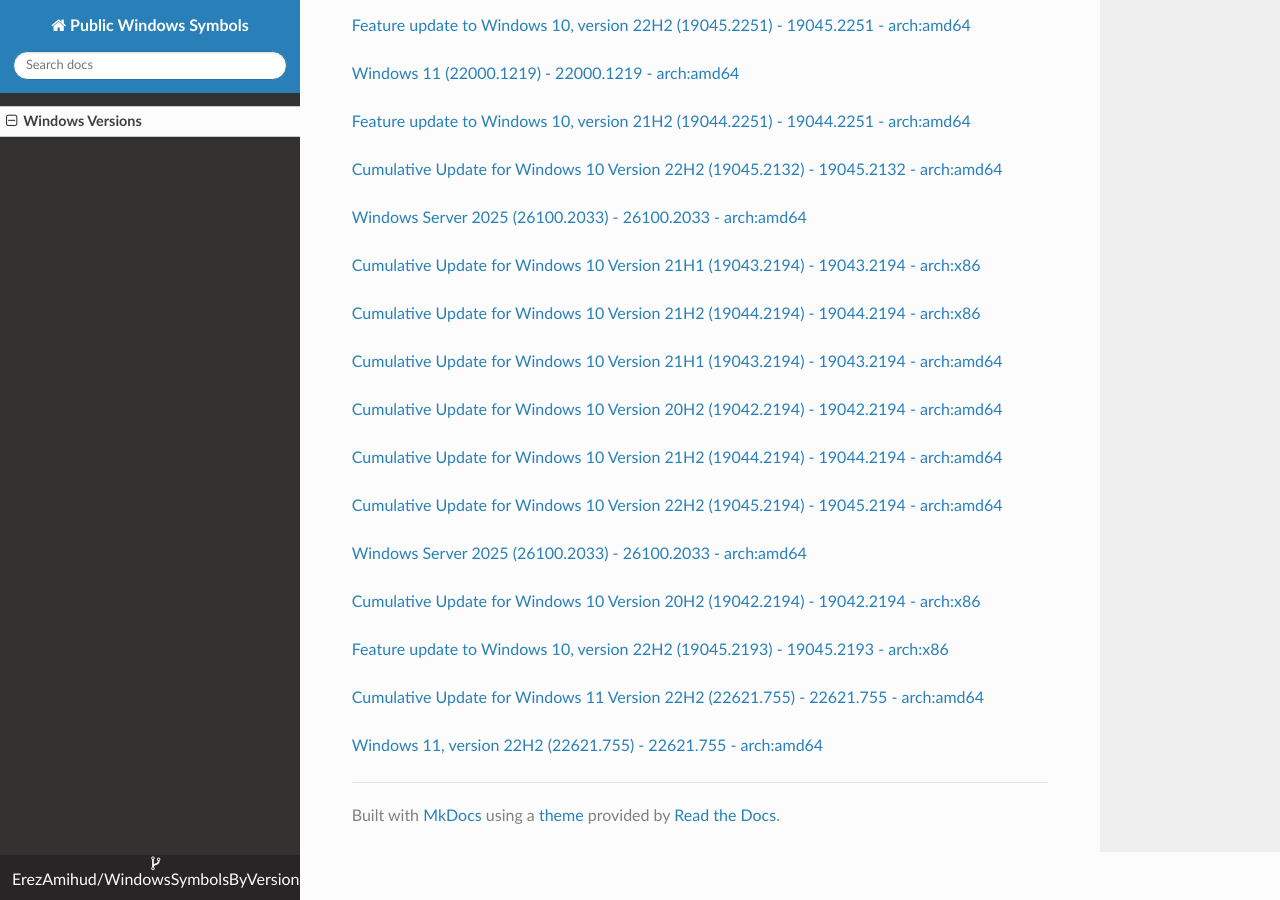
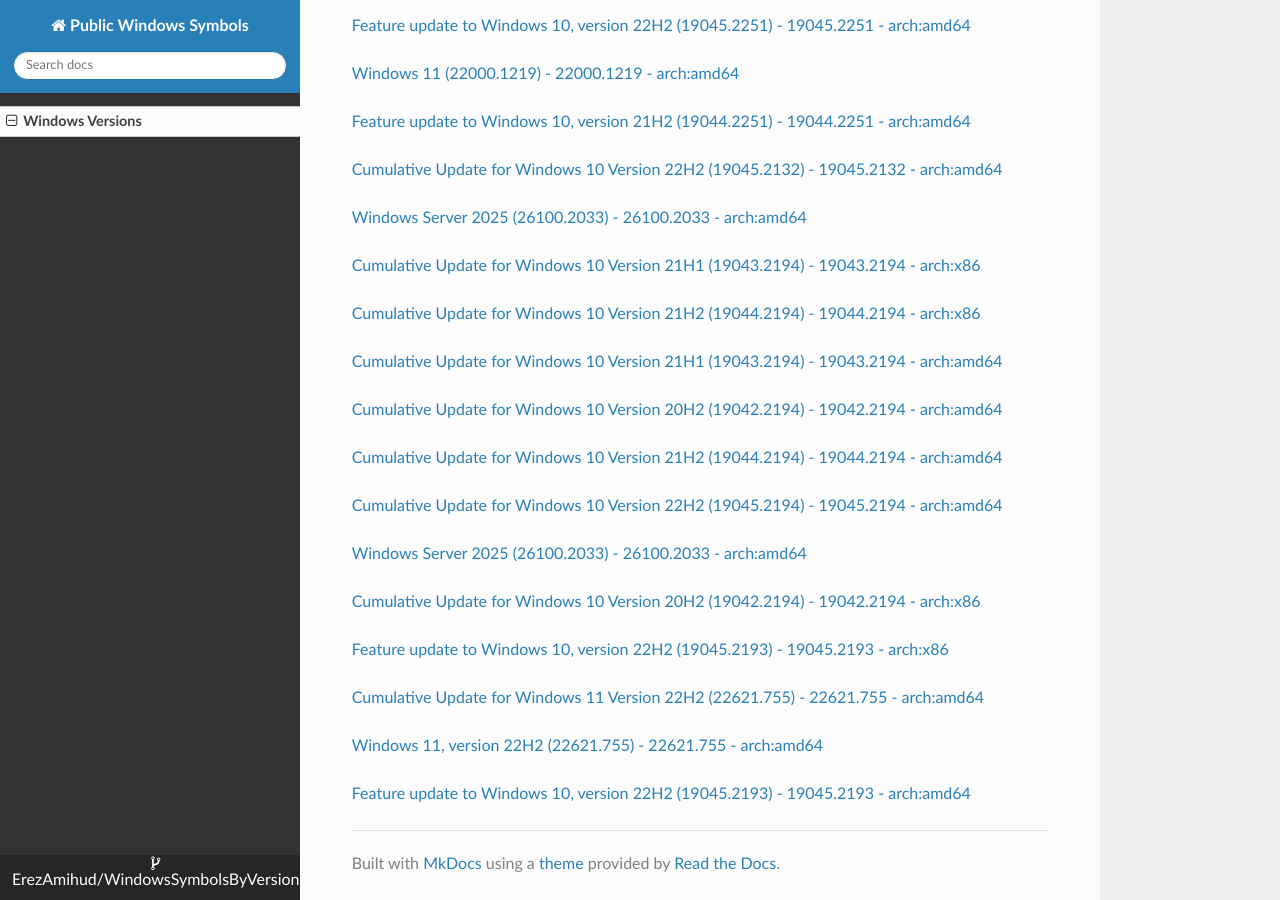
Before and after one commit to ErezAmihud/WindowsSymbolsByVersion, an MkDocs documentation site: the page built from docs/index.md, in a window 1280 px wide and 900 px high, scrolled down 46997 px. Built offline with MkDocs 1.6.1, drawn with Linux system fonts in a browser that asks for light colours; nearby versions of some CDN libraries.

Commit message:
Automated commit, add manifest for bfbeb0e2-1f9f-44ca-9337-eeb16c6862fd

```diff
--- a/docs/index.md
+++ b/docs/index.md
@@ -2764,3 +2764,6 @@
 
 
 [Windows 11, version 22H2 (22621.755) - 22621.755 - arch:amd64](https://github.com/ErezAmihud/WindowsSymbolsByVersion/blob/main/manifests/26fe067c-35b4-41ef-b03a-1391cb7ef39a.manifest)
+
+
+[Feature update to Windows 10, version 22H2 (19045.2193) - 19045.2193 - arch:amd64](https://github.com/ErezAmihud/WindowsSymbolsByVersion/blob/main/manifests/bfbeb0e2-1f9f-44ca-9337-eeb16c6862fd.manifest)
```
Also changed, not shown: process_builds.json (+1 -1 lines), 1 other file.
